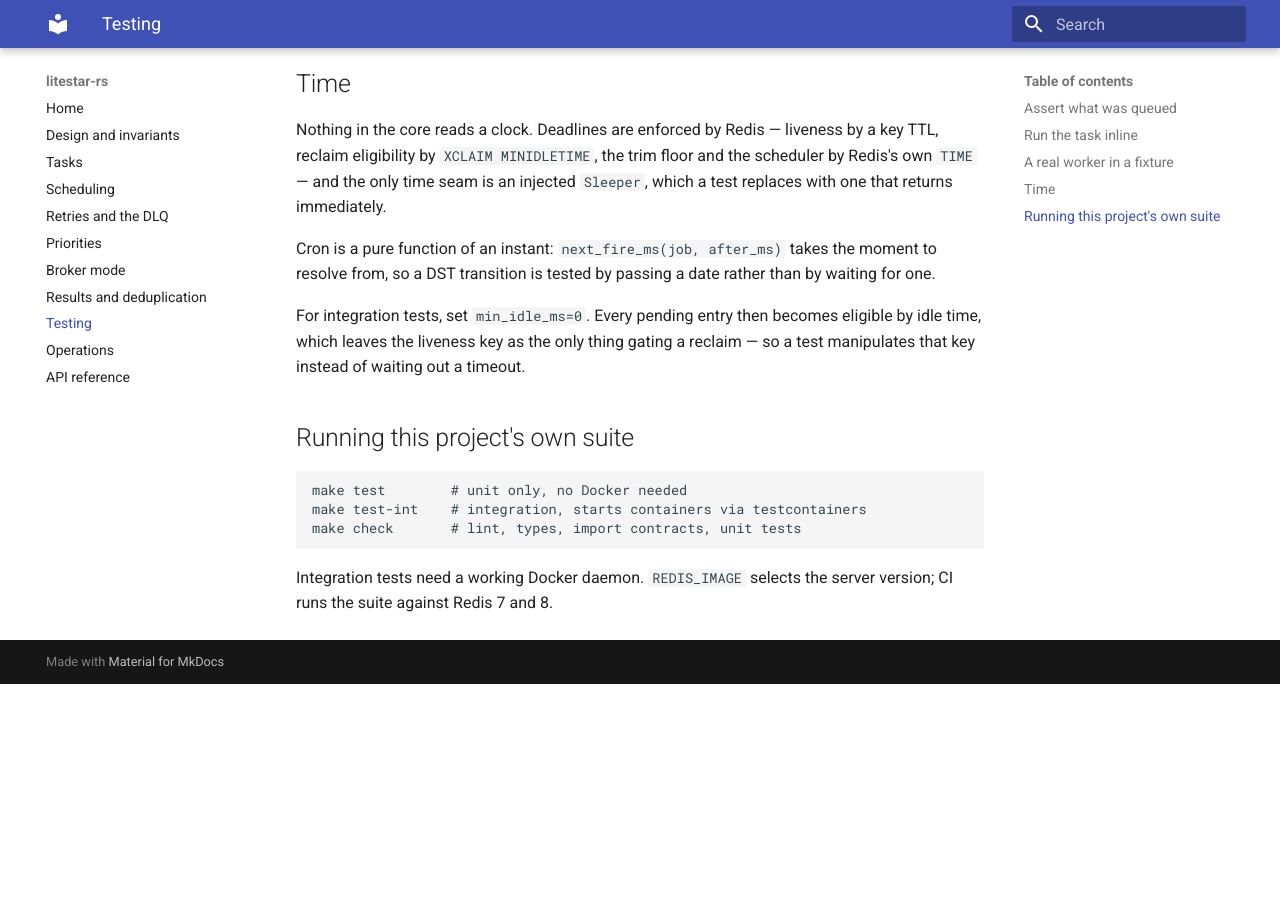
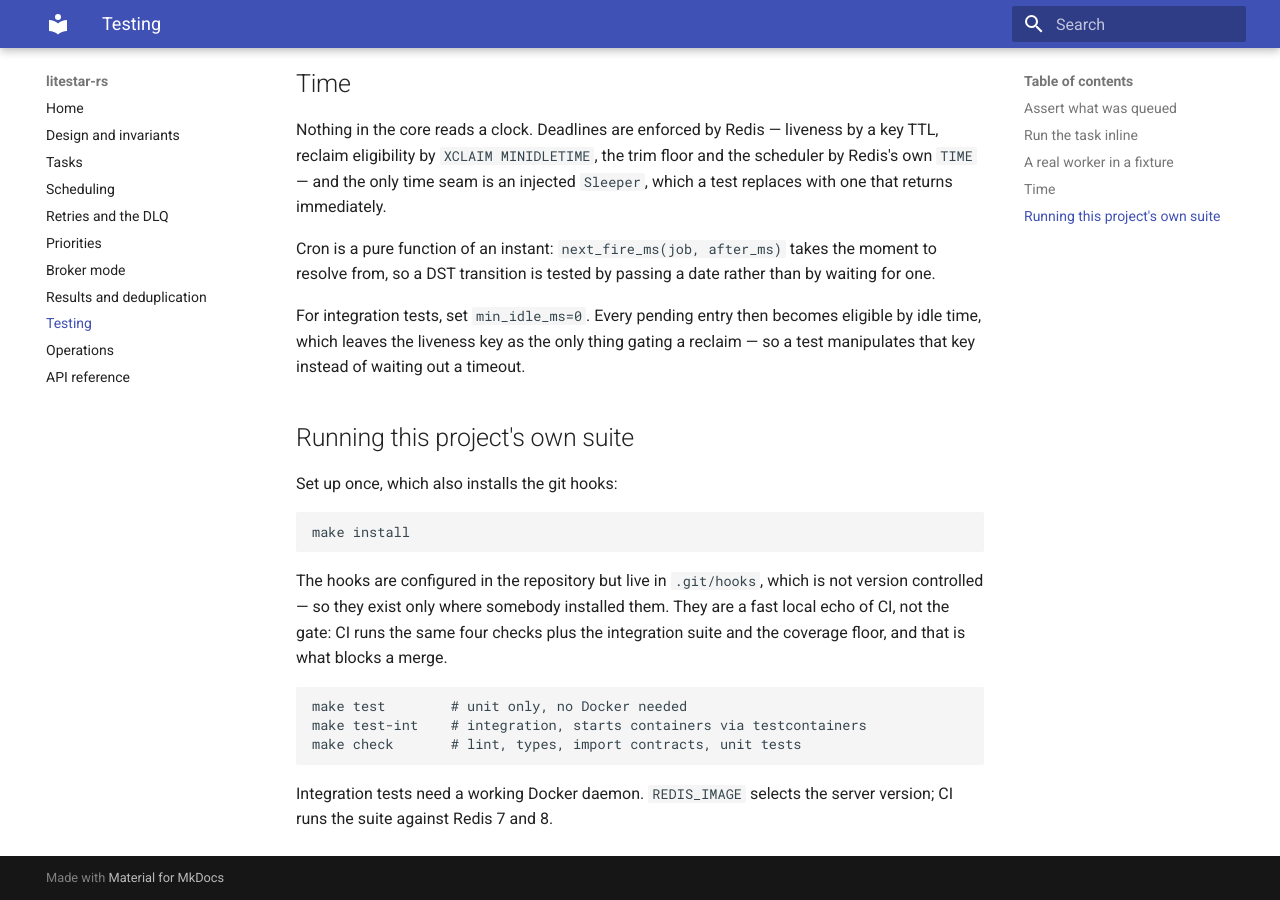
Before and after one commit to smirnoffmg/litestar-rs, an MkDocs documentation site: the page built from docs/testing.md, in a window 1280 px wide and 900 px high, scrolled down 1257 px. Built offline with MkDocs 1.6.1 and Material for MkDocs 9.7.7, drawn with Linux system fonts in a browser that asks for light colours; before the commit the page ends 1941 px from its top, so only the background shows below that.

Commit message:
docs: say how to install the hooks, since they are not installed by cloning
The hooks were configured and never installed: `.git/hooks` is not version
controlled, so a configuration file alone leaves every clone -- including the one
this was built in -- committing without them. Every check still ran, by hand and
in CI, but that was discipline rather than a guarantee.

`make install` sets them up and is now mentioned where somebody would look. The
documentation is explicit that they are a fast local echo of CI rather than the
gate, so nobody assumes a clean commit means a green build.

````diff
--- a/docs/testing.md
+++ b/docs/testing.md
@@ -71,6 +71,17 @@ reclaim — so a test manipulates that key instead of waiting out a timeout.
 
 ## Running this project's own suite
 
+Set up once, which also installs the git hooks:
+
+```bash
+make install
+```
+
+The hooks are configured in the repository but live in `.git/hooks`, which is
+not version controlled — so they exist only where somebody installed them. They
+are a fast local echo of CI, not the gate: CI runs the same four checks plus the
+integration suite and the coverage floor, and that is what blocks a merge.
+
 ```bash
 make test        # unit only, no Docker needed
 make test-int    # integration, starts containers via testcontainers
````
Also changed, not shown: README.md (+8 -0 lines).
